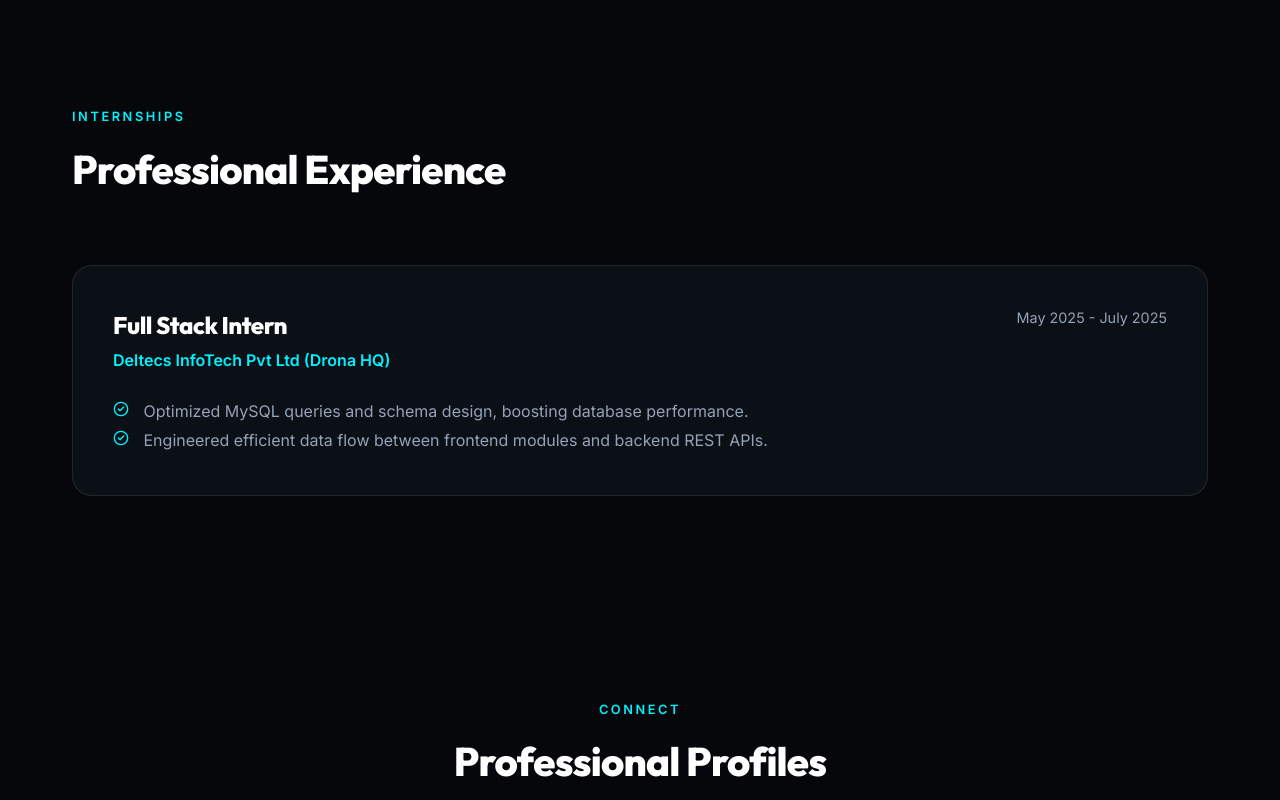
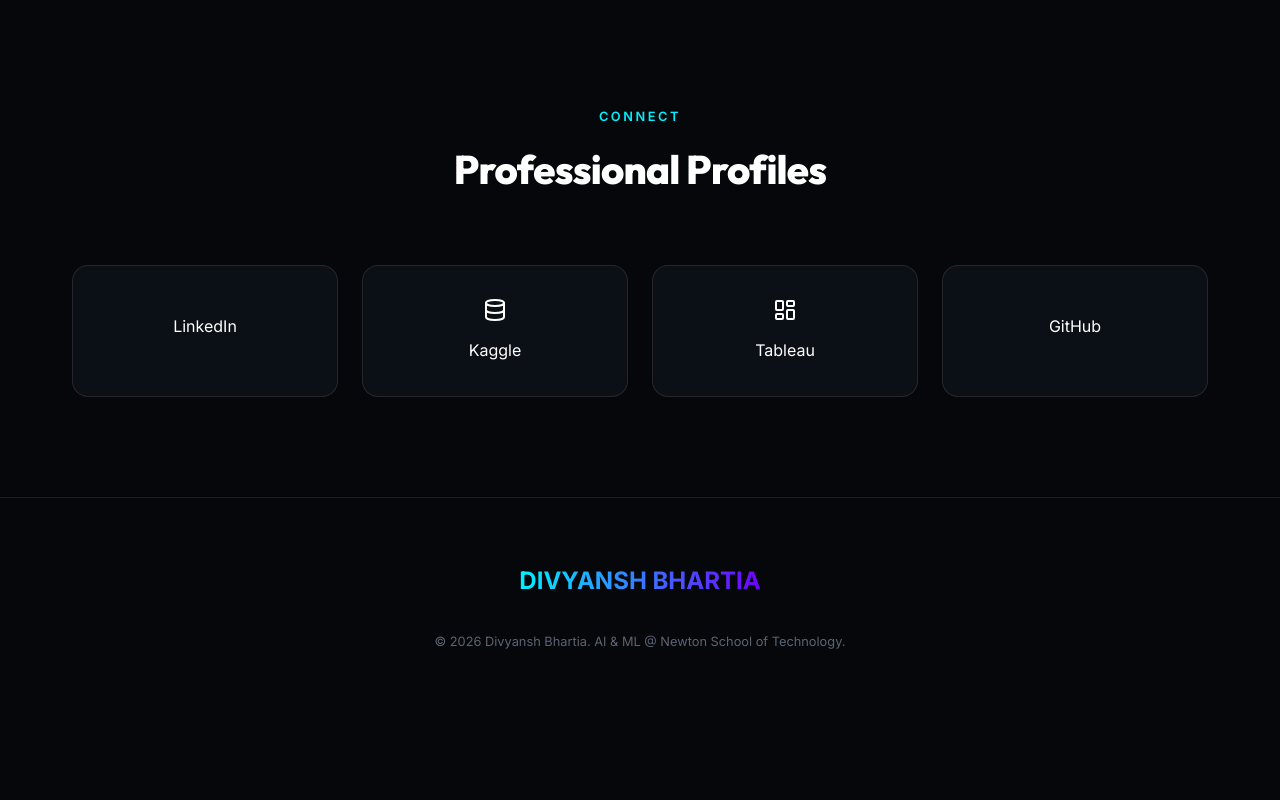
Before and after one commit to DivyanshBhartia/dva-portfolio, a plain HTML site: page index.html in a window 1280 px wide. Shown: the part 2513-3313 px from the top of the page. After the commit the page ends 3229 px from the top, so only its background shows below. Drawn offline with nearby package versions, Linux system fonts and the light colour scheme.

Commit message:
Update index.html

```diff
--- a/index.html
+++ b/index.html
@@ -162,29 +162,6 @@
             </div>
         </section>
 
-        <!-- Experience -->
-        <section id="experience" class="reveal">
-            <div class="container">
-                <div class="section-header">
-                    <span>Internships</span>
-                    <h2>Professional Experience</h2>
-                </div>
-                <div class="experience-card" style="background: var(--bg-card); border: 1px solid var(--glass-border); padding: 2.5rem; border-radius: 20px;">
-                    <div style="display: flex; justify-content: space-between; align-items: flex-start; margin-bottom: 1.5rem;">
-                        <div>
-                            <h3 style="font-size: 1.5rem; margin-bottom: 0.2rem;">Full Stack Intern</h3>
-                            <p style="color: var(--accent-blue); font-weight: 600;">Deltecs InfoTech Pvt Ltd (Drona HQ)</p>
-                        </div>
-                        <span style="color: var(--text-secondary); font-size: 0.9rem;">May 2025 - July 2025</span>
-                    </div>
-                    <ul style="list-style: none; color: var(--text-secondary); line-height: 1.8;">
-                        <li><i data-lucide="check-circle-2" style="width: 16px; height: 16px; color: var(--accent-blue); display: inline; margin-right: 10px;"></i> Optimized MySQL queries and schema design, boosting database performance.</li>
-                        <li><i data-lucide="check-circle-2" style="width: 16px; height: 16px; color: var(--accent-blue); display: inline; margin-right: 10px;"></i> Engineered efficient data flow between frontend modules and backend REST APIs.</li>
-                    </ul>
-                </div>
-            </div>
-        </section>
-
         <!-- Profiles -->
         <section id="contact" class="reveal">
             <div class="container" style="text-align: center;">
```
